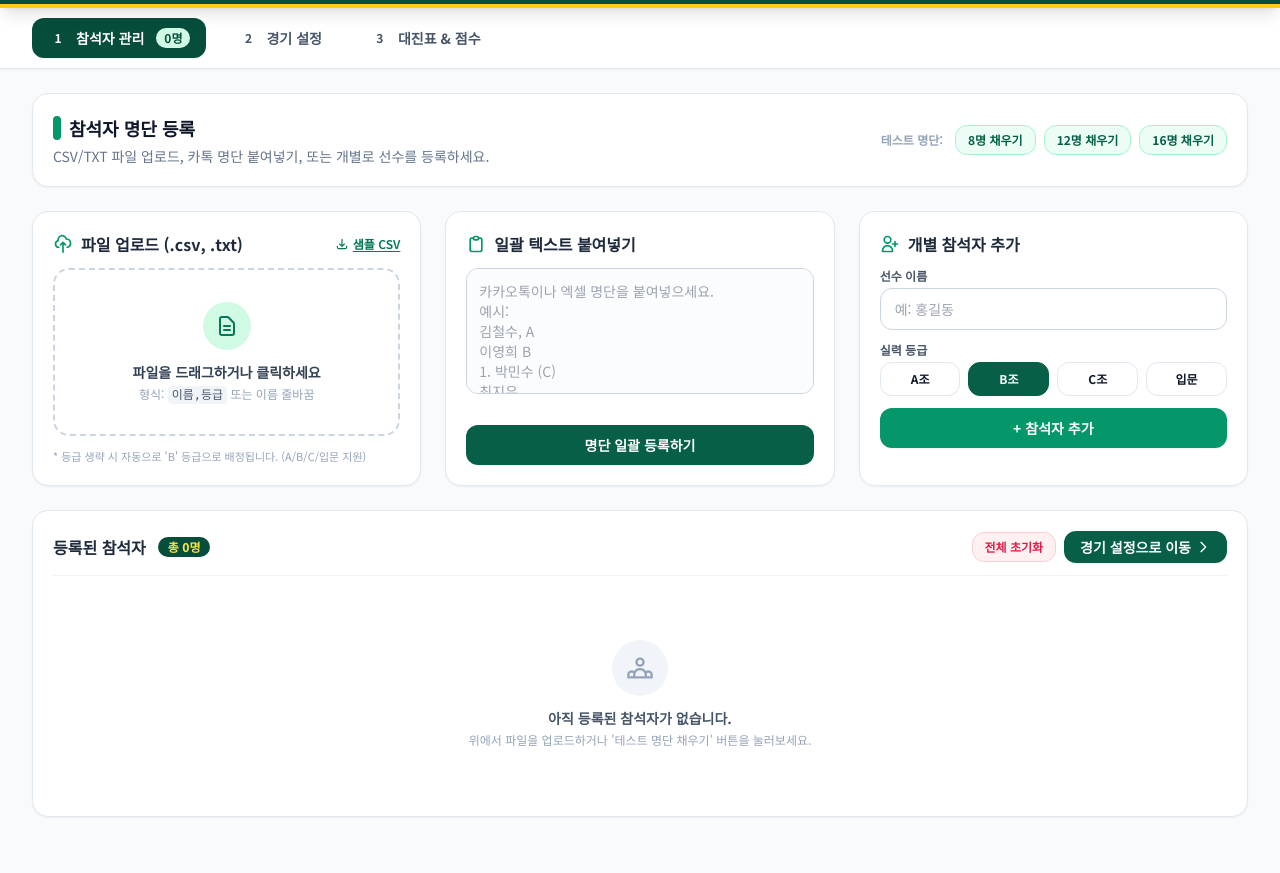
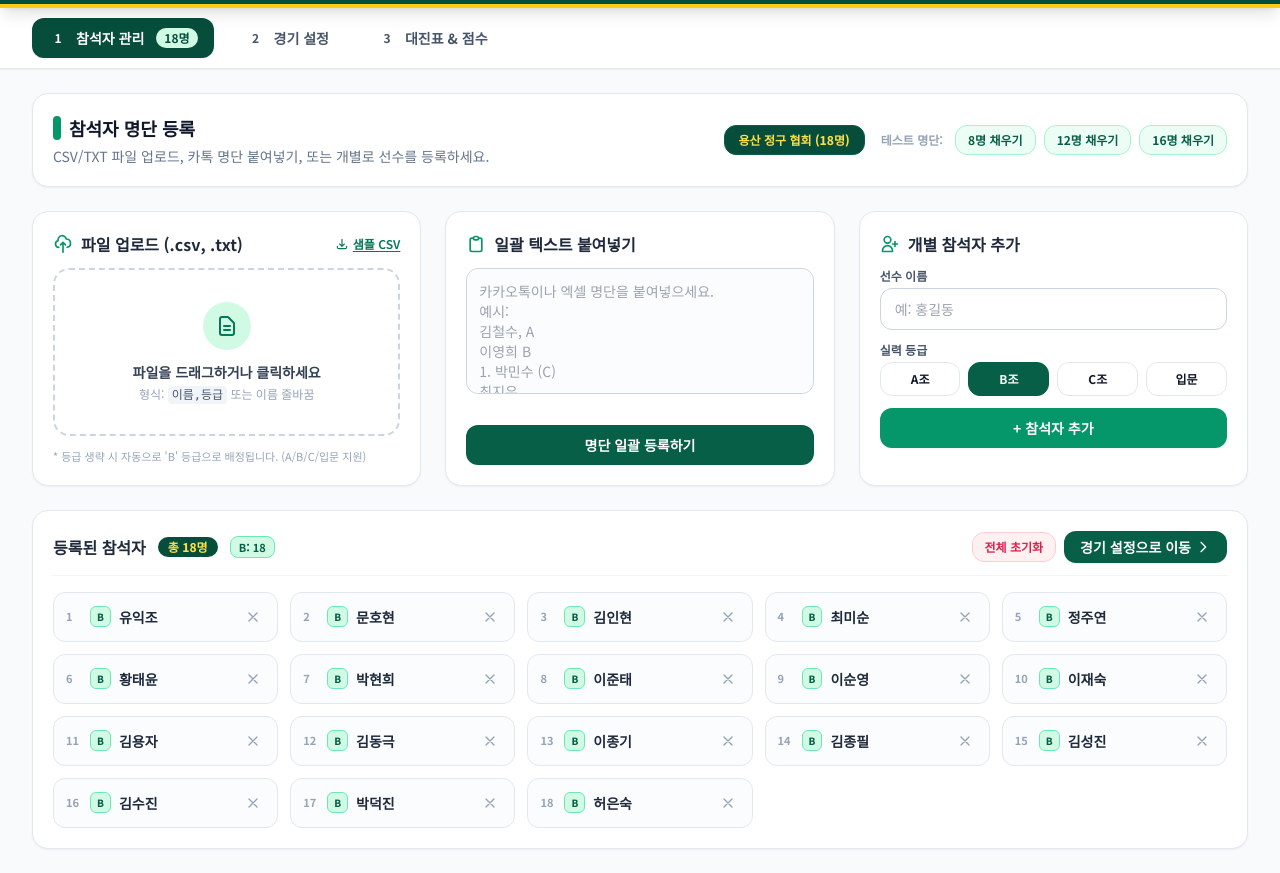
Before and after one commit to aqss193-pixel/soft-tennis-bracket, a plain HTML site: page index.html in a window 1280 px wide. Shown: the part 60-933 px from the top of the page. Before the commit the page ends 901 px from the top, so only its background shows below. Drawn offline with nearby package versions, Linux system fonts and the light colour scheme.

Commit message:
용산 정구 협회 회원 18명 기본 명단 반영 및 명단 불러오기 버튼 추가

```diff
--- a/index.html
+++ b/index.html
@@ -248,7 +248,8 @@
                     <p class="text-sm text-slate-500 mt-1">CSV/TXT 파일 업로드, 카톡 명단 붙여넣기, 또는 개별로 선수를 등록하세요.</p>
                 </div>
                 <div class="flex flex-wrap items-center gap-2">
-                    <span class="text-xs font-semibold text-slate-400 mr-1">테스트 명단:</span>
+                    <button type="button" onclick="loadYongsanMembers()" class="px-3.5 py-1.5 rounded-xl text-xs font-extrabold bg-court-900 text-ball-300 hover:bg-court-800 border border-court-800 transition shadow-xs" title="용산 정구 협회 회원 18명 명단으로 채우기">용산 정구 협회 (18명)</button>
+                    <span class="text-xs font-semibold text-slate-400 mr-1 sm:ml-2">테스트 명단:</span>
                     <button type="button" onclick="loadSampleParticipants(8)" class="px-3 py-1.5 rounded-xl text-xs font-bold bg-emerald-50 text-court-800 hover:bg-emerald-100 border border-emerald-200 transition">8명 채우기</button>
                     <button type="button" onclick="loadSampleParticipants(12)" class="px-3 py-1.5 rounded-xl text-xs font-bold bg-emerald-50 text-court-800 hover:bg-emerald-100 border border-emerald-200 transition">12명 채우기</button>
                     <button type="button" onclick="loadSampleParticipants(16)" class="px-3 py-1.5 rounded-xl text-xs font-bold bg-emerald-50 text-court-800 hover:bg-emerald-100 border border-emerald-200 transition">16명 채우기</button>
@@ -656,6 +657,13 @@
             { name: '권태양', grade: '입문' }, { name: '황다은', grade: '입문' }
         ];
 
+        // 용산 정구 협회 회원 명단 (기본 등급 B, 앱에서 배지를 눌러 A/B/C/입문 변경 가능)
+        const YONGSAN_MEMBERS = [
+            '유익조', '문호현', '김인현', '최미순', '정주연', '황태윤',
+            '박현희', '이준태', '이순영', '이재숙', '김용자', '김동극',
+            '이종기', '김종필', '김성진', '김수진', '박덕진', '허은숙'
+        ].map(name => ({ name: name, grade: 'B' }));
+
         let state = {
             activeTab: 'participants', // 'participants' | 'settings' | 'bracket'
             participants: [],          // [{ id, name, grade }]
@@ -695,18 +703,32 @@
         }
 
         function loadState() {
+            let saved = null;
             try {
-                const saved = localStorage.getItem(STORAGE_KEY);
-                if (saved) {
+                saved = localStorage.getItem(STORAGE_KEY);
+            } catch (e) {
+                console.error('LocalStorage 접근 오류:', e);
+            }
+
+            // 첫 접속(저장된 데이터 없음)에는 용산 정구 협회 18명 명단을 기본으로 채웁니다.
+            if (!saved) {
+                state.participants = buildYongsanParticipants();
+                return;
+            }
+
+            try {
                 const parsed = JSON.parse(saved);
                 state = {
                     ...state,
                     ...parsed,
                     settings: { ...state.settings, ...(parsed.settings || {}) }
                 };
+                if (!Array.isArray(state.participants)) {
+                    state.participants = buildYongsanParticipants();
                 }
             } catch (e) {
                 console.error('LocalStorage 불러오기 오류:', e);
+                state.participants = buildYongsanParticipants();
             }
         }
 
@@ -1043,6 +1065,21 @@
             );
         }
 
+        function buildYongsanParticipants() {
+            return YONGSAN_MEMBERS.map(p => ({
+                id: generateId(),
+                name: p.name,
+                grade: p.grade
+            }));
+        }
+
+        function loadYongsanMembers() {
+            state.participants = buildYongsanParticipants();
+            saveState();
+            renderParticipants();
+            showToast(`용산 정구 협회 ${YONGSAN_MEMBERS.length}명 명단이 등록되었습니다.`);
+        }
+
         function loadSampleParticipants(count) {
             const selected = SAMPLE_NAMES.slice(0, count).map(p => ({
                 id: generateId(),
@@ -1080,7 +1117,7 @@
                         <svg class="w-7 h-7" fill="none" stroke="currentColor" viewBox="0 0 24 24"><path stroke-linecap="round" stroke-linejoin="round" stroke-width="2" d="M17 20h5v-2a3 3 0 00-5.356-1.857M17 20H7m10 0v-2c0-.656-.126-1.283-.356-1.857M7 20H2v-2a3 3 0 015.356-1.857M7 20v-2c0-.656.126-1.283.356-1.857m0 0a5.002 5.002 0 019.288 0M15 7a3 3 0 11-6 0 3 3 0 016 0z"/></svg>
                     </div>
                     <p class="text-sm font-bold text-slate-600">아직 등록된 참석자가 없습니다.</p>
-                    <p class="text-xs text-slate-400 mt-1">위에서 파일을 업로드하거나 '테스트 명단 채우기' 버튼을 눌러보세요.</p>
+                    <p class="text-xs text-slate-400 mt-1">위에서 파일을 업로드하거나 '용산 정구 협회 (18명)' 버튼을 눌러보세요.</p>
                 `;
                 return;
             }
```
Lines whose indentation alone changed are shown as unchanged.
